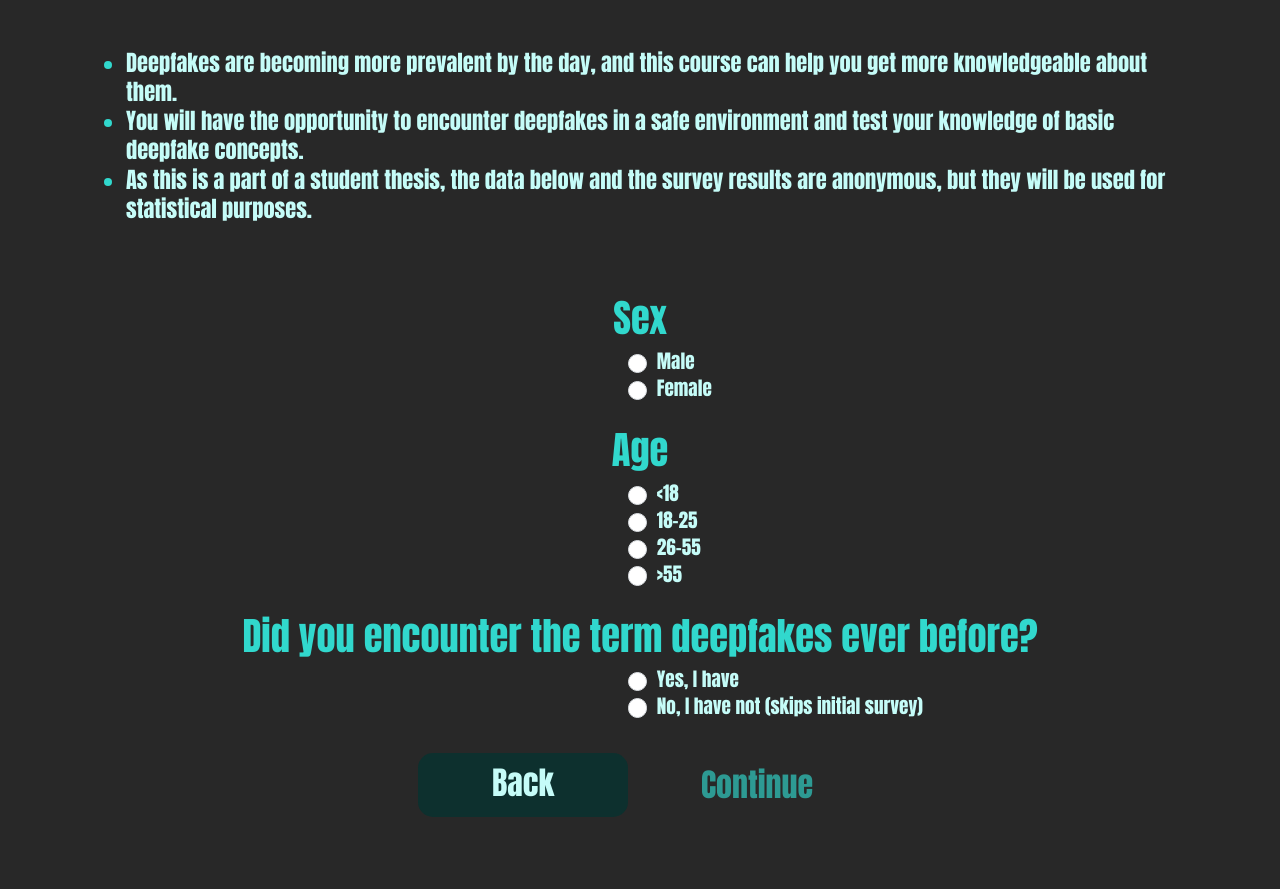
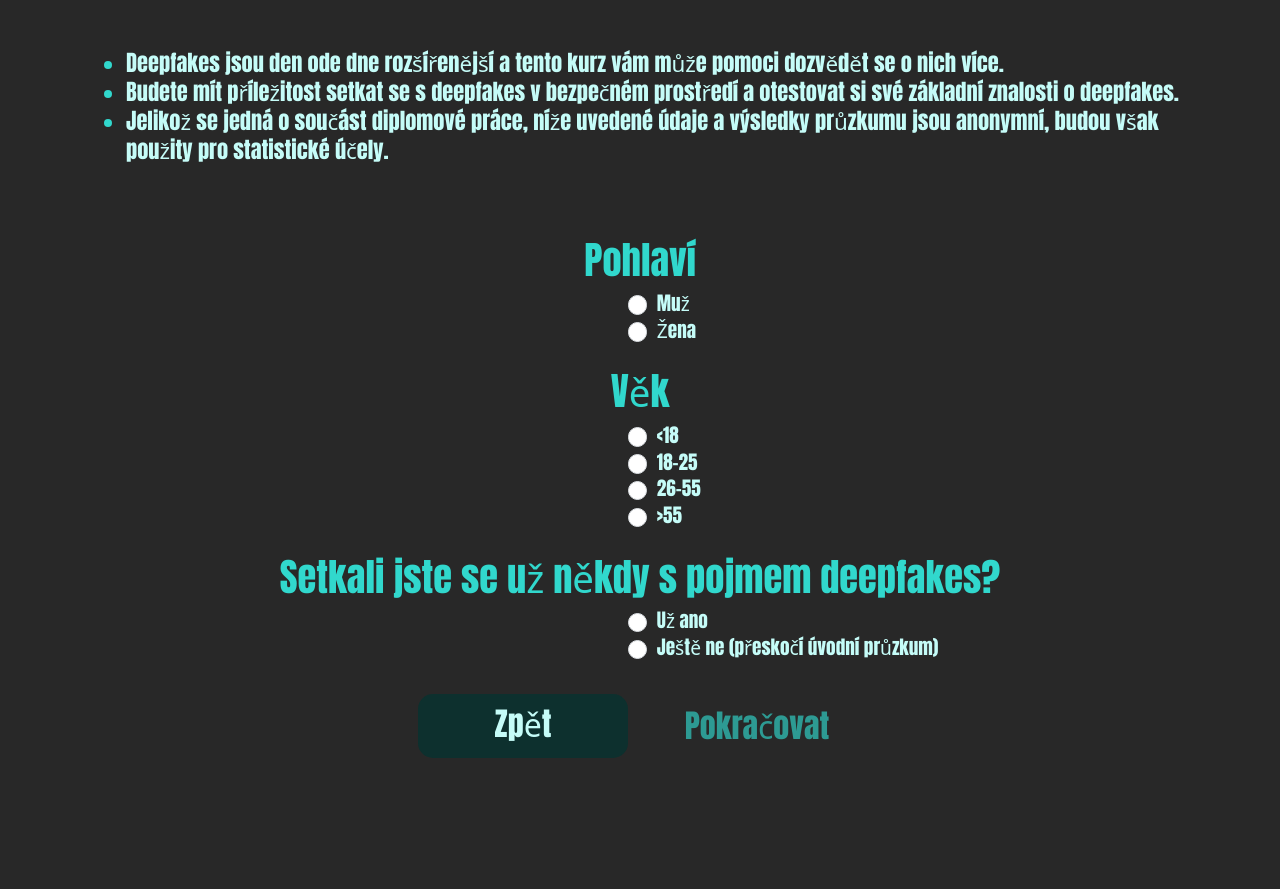
Before and after one commit to beagl-fit/deepfakes_web, a Flask app: page /info in a window 1280 px wide. After the commit the page ends 758 px from the top, so only its background shows below. Run offline with Flask 3, Linux system fonts and the light colour scheme; some libraries are stand-ins or nearby versions.

Commit message:
info page translation; adding entries to db needs to be added and playground; mby post-test feedback page??

```diff
--- a/DFWeb_app/__init__.py
+++ b/DFWeb_app/__init__.py
@@ -1,11 +1,13 @@
-import secrets, string
+import secrets
+import string
+
 from flask import Flask
 from flask_sqlalchemy import SQLAlchemy
 
 app = Flask(__name__)
 app.config['SECRET_KEY'] = ''.join(secrets.choice(string.ascii_letters + string.digits + string.punctuation)
                                    for _ in range(32))
-app.config['SQLALCHEMY_DATABASE_URI'] = 'sqlite:///site.db'
+app.config['SQLALCHEMY_DATABASE_URI'] = 'sqlite:///Deepfakes_web_app_database.db'
 db = SQLAlchemy(app)
 
 # weird import structure to avoid bad importing
--- a/DFWeb_app/routes.py
+++ b/DFWeb_app/routes.py
@@ -13,9 +13,7 @@ def index():
     if lang:
         language = lang
 
-    print(lang)
     session['lang'] = language
-    print(language)
 
     if request.method == 'POST':
         answers1 = []
@@ -78,7 +76,6 @@ def info():
     # clear session, mainly to not load any previous test answers upon re-entering
     session.clear()
     session['lang'] = language
-    return render_template('info.html', title='Info')
 
     if language == 'en':
         return render_template('info-en.html', title='Info')
--- /dev/null
+++ b/DFWeb_app/templates/info-cz.html
@@ -0,0 +1,58 @@
+{% extends "info.html" %}
+
+{% block li1 %}
+    Deepfakes jsou den ode dne rozšířenější a tento kurz vám může pomoci dozvědět se o nich více.
+{% endblock li1 %}
+
+{% block li2 %}
+    Budete mít příležitost setkat se s deepfakes v bezpečném prostředí a otestovat si své základní znalosti o deepfakes.
+{% endblock li2 %}
+
+{% block li3 %}
+    Jelikož se jedná o součást diplomové práce, níže uvedené údaje a výsledky průzkumu jsou anonymní, budou však
+    použity pro statistické účely.
+{% endblock li3 %}
+
+
+<!--    SEX     -->
+{% block s %}
+    Pohlaví
+{% endblock s %}
+
+{% block s1 %}
+    Muž
+{% endblock s1 %}
+
+{% block s2 %}
+    Žena
+{% endblock s2 %}
+
+
+<!--    AGE     -->
+{% block a %}
+    Věk
+{% endblock a %}
+
+
+<!--    ENCOUNTERED DFs     -->
+{% block e %}
+    Setkali jste se už někdy s pojmem deepfakes?
+{% endblock e %}
+
+{% block e1 %}
+    Už ano
+{% endblock e1 %}
+
+{% block e2 %}
+    Ještě ne (přeskočí úvodní průzkum)
+{% endblock e2 %}
+
+
+<!--    BUTTONS     -->
+{% block b1 %}
+    Zpět
+{% endblock b1 %}
+
+{% block b2 %}
+    Pokračovat
+{% endblock b2 %}
--- a/DFWeb_app/templates/info.html
+++ b/DFWeb_app/templates/info.html
@@ -9,16 +9,13 @@
 <div class="container mb-4">
     <ul>
         <li>
-            <p class="text" style="font-size: 1.4rem">Deepfakes are becoming more prevalent by the day, and this course
-                can help you get more knowledgeable about them.</p>
+            <p class="text" style="font-size: 1.4rem">{% block li1 %}{% endblock li1 %}</p>
         </li>
         <li>
-            <p class="text" style="font-size: 1.4rem">You will have the opportunity to encounter deepfakes in a safe
-                environment and test your knowledge of basic deepfake concepts.</p>
+            <p class="text" style="font-size: 1.4rem">{% block li2 %}{% endblock li2 %}</p>
         </li>
         <li>
-            <p class="text" style="font-size: 1.4rem">As this is a part of a student thesis, the data below and the
-                survey results are anonymous, but they will be used for statistical purposes.</p>
+            <p class="text" style="font-size: 1.4rem">{% block li3 %}{% endblock li3 %}</p>
         </li>
     </ul>
 </div>
@@ -27,7 +24,7 @@
 <form id="sessionForm" action="{{ url_for('test') }}" method="post">
     <!--    SEX RADIOS  -->
     <div class="container justify-content-center text-center mb-4 pt-5">
-        <h2>Sex</h2>
+        <h2>{% block s %}{% endblock s %}</h2>
 
         <div class="row justify-content-end text-start pe-5">
             <div class="col-6">
@@ -37,7 +34,7 @@
                             <input class="form-check-input" type="radio" name="sex_radio" id="male"
                                    onchange="setSessionValue('sex_radio')">
                             <label class="form-check-label text" for="male">
-                                Male
+                                {% block s1 %}{% endblock s1 %}
                             </label>
                         </div>
                     </div>
@@ -48,7 +45,7 @@
                             <input class="form-check-input" type="radio" name="sex_radio" id="female"
                                    onchange="setSessionValue('sex_radio')">
                             <label class="form-check-label text" for="female">
-                                Female
+                                {% block s2 %}{% endblock s2 %}
                             </label>
                         </div>
                     </div>
@@ -59,7 +56,7 @@
 
     <!--    AGE RADIOS  -->
     <div class="container justify-content-center text-center mb-4">
-        <h2>Age</h2>
+        <h2>{% block a %}{% endblock a %}</h2>
 
         <div class="row justify-content-end text-start pe-5">
             <div class="col-6">
@@ -113,7 +110,7 @@
 
     <!--    DF ENCOUNTERED RADIOS   -->
     <div class="container justify-content-center text-center mb-4">
-        <h2>Did you encounter the term deepfakes ever before?</h2>
+        <h2>{% block e %}{% endblock e %}</h2>
 
         <div class="row justify-content-end text-start pe-5">
             <div class="col-6">
@@ -123,7 +120,7 @@
                             <input class="form-check-input" type="radio" name="df_radio" id="yes"
                                    onchange="setSessionValue('df_radio')">
                             <label class="form-check-label text" for="yes">
-                                Yes, I have
+                                {% block e1 %}{% endblock e1 %}
                             </label>
                         </div>
                     </div>
@@ -134,7 +131,7 @@
                             <input class="form-check-input" type="radio" name="df_radio" id="no"
                                    onchange="setSessionValue('df_radio')">
                             <label class="form-check-label text" for="no">
-                                No, I have not (skips initial survey)
+                                {% block e2 %}{% endblock e2 %}
                             </label>
                         </div>
                     </div>
@@ -153,10 +150,12 @@
         <div class="fixed-sm-bottom mb-3">
             <div class="row">
                 <div class="col-12 col-md-6 my-2 order-last order-md-first text-center">
-                    <a class="btn btn-my-secondary" href="{{ url_for('index') }}">Back</a>
+                    <a class="btn btn-my-secondary" href="{{ url_for('index') }}">{% block b1 %}{% endblock b1 %}</a>
                 </div>
                 <div class="col-12 col-md-6 my-2 text-center">
-                    <button type="submit" class="btn btn-my-primary disabled" id="continue">Continue</button>
+                    <button type="submit" class="btn btn-my-primary disabled" id="continue">
+                        {% block b2 %}{% endblock b2 %}
+                    </button>
                 </div>
             </div>
         </div>
--- a/DFWeb_app/templates/test.html
+++ b/DFWeb_app/templates/test.html
@@ -812,7 +812,7 @@
     }
 
 
-    document.getElementById('testForm').addEventListener('submit', function (event) {
+    document.getElementById('testForm').addEventListener('submit', function () {
         // upon submitting the form answers, the selected values are saved to hidden inputs so that they can be stored
         for (let question = 1; question < 14; question++) {
             // Get selected value(s) of a question
--- a/requirements.txt
+++ b/requirements.txt
@@ -1,2 +1,2 @@
 Flask~=3.0.1
-WTForms~=3.1.2
+SQLAlchemy
```
Also changed, not shown: DFWeb_app/templates/info-en.html (added, +57 -0 lines).
